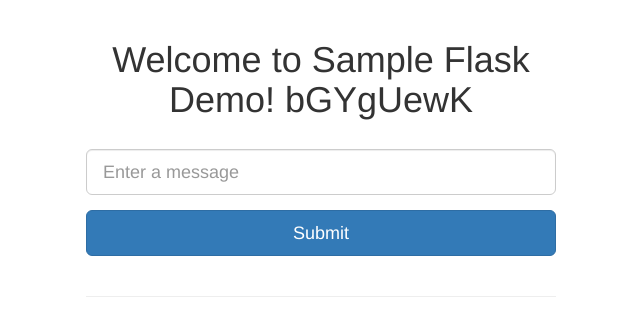
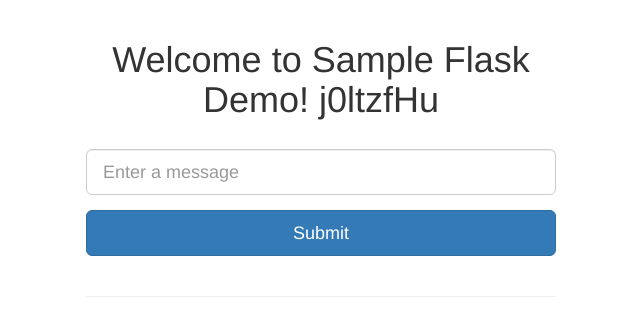
Before and after one commit to williaumwu/demo-web, a Flask app: page / in a window 1280 px wide. Shown: the top 336 px of the page, without its empty margins (319-959 px from the left). Run offline with Flask 2, Linux system fonts and the light colour scheme; data that the repository does not hold is empty; some libraries are stand-ins or nearby versions.

Commit message:
testing change new string j0ltzfHu

```diff
--- a/templates/index.html
+++ b/templates/index.html
@@ -3,7 +3,7 @@
 {% block content %}
 
 <div class="text-center">
-  <h1>Welcome to Sample Flask Demo! bGYgUewK</h1>
+  <h1>Welcome to Sample Flask Demo! j0ltzfHu</h1>
 </div>
 
 <br>
```
Also changed, not shown: README.md.
